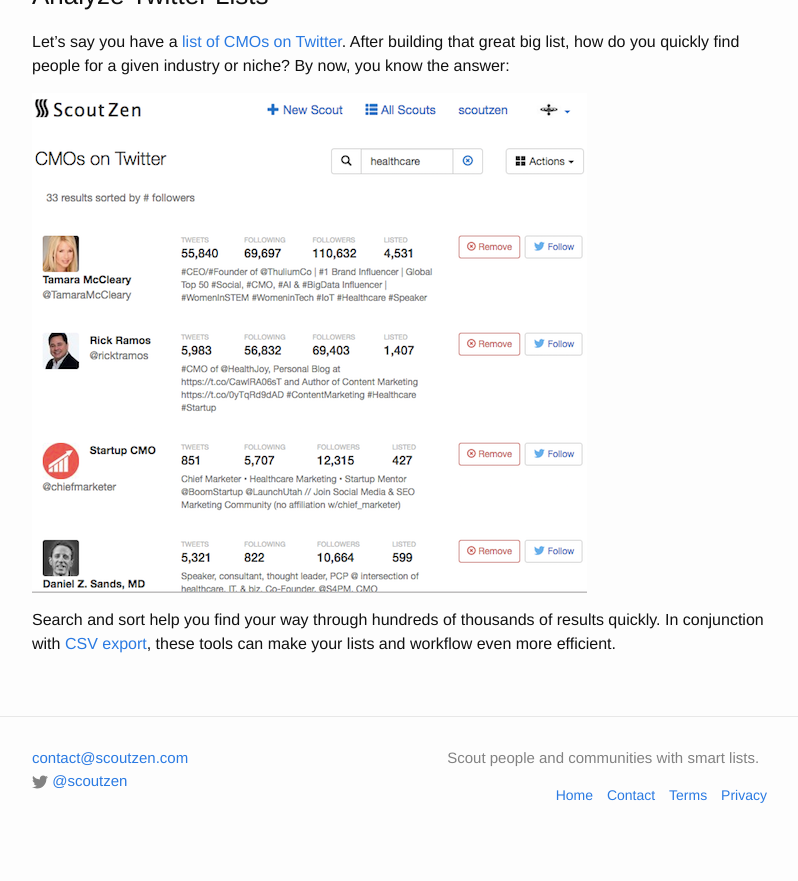
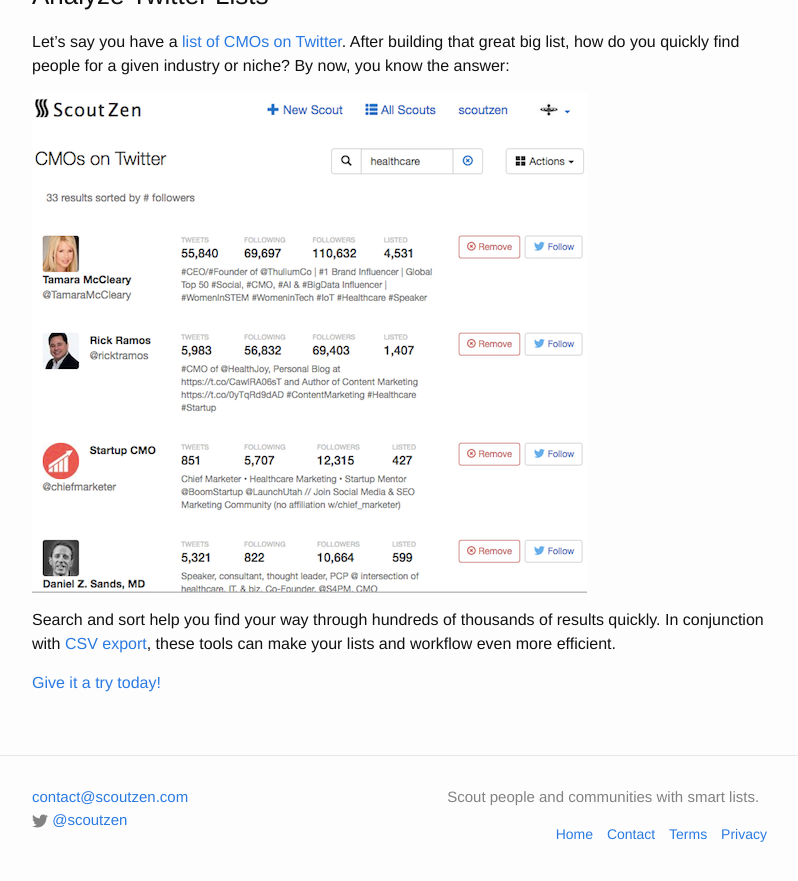
Before and after one commit to ScoutZen/scoutzen.github.io, a Jekyll site: the page built from _posts/2016-10-15-search-sort-tools.md, in a window 1280 px wide and 900 px high, scrolled down 2179 px. Shown: the top 881 px of the window, without its empty margins (238-1036 px from the left). Built offline with Jekyll 4.4.1, drawn with Linux system fonts in a browser that asks for light colours.

Commit message:
Give it a try today!

```diff
--- a/_posts/2016-10-15-search-sort-tools.md
+++ b/_posts/2016-10-15-search-sort-tools.md
@@ -62,6 +62,8 @@ Search and sort help you find your way through hundreds of thousands of
 results quickly. In conjunction with [CSV export][export], these tools can make
 your lists and workflow even more efficient.
 
+[Give it a try today!][sz]
+
 [sz]: https://www.scoutzen.com
 [mail]: <mailto:contact@scoutzen.com>
 [smarter]: http://www.madalynsklar.com/twittersmarterchat/
```
